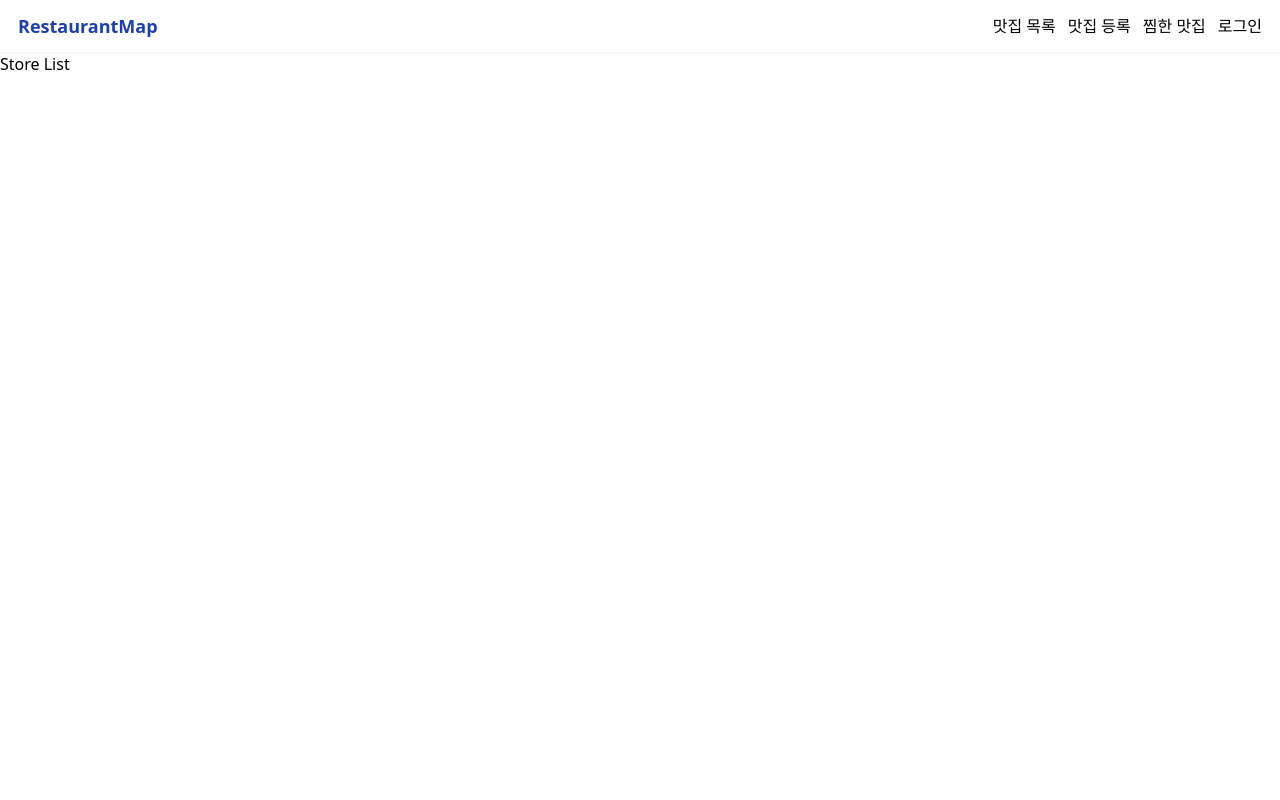
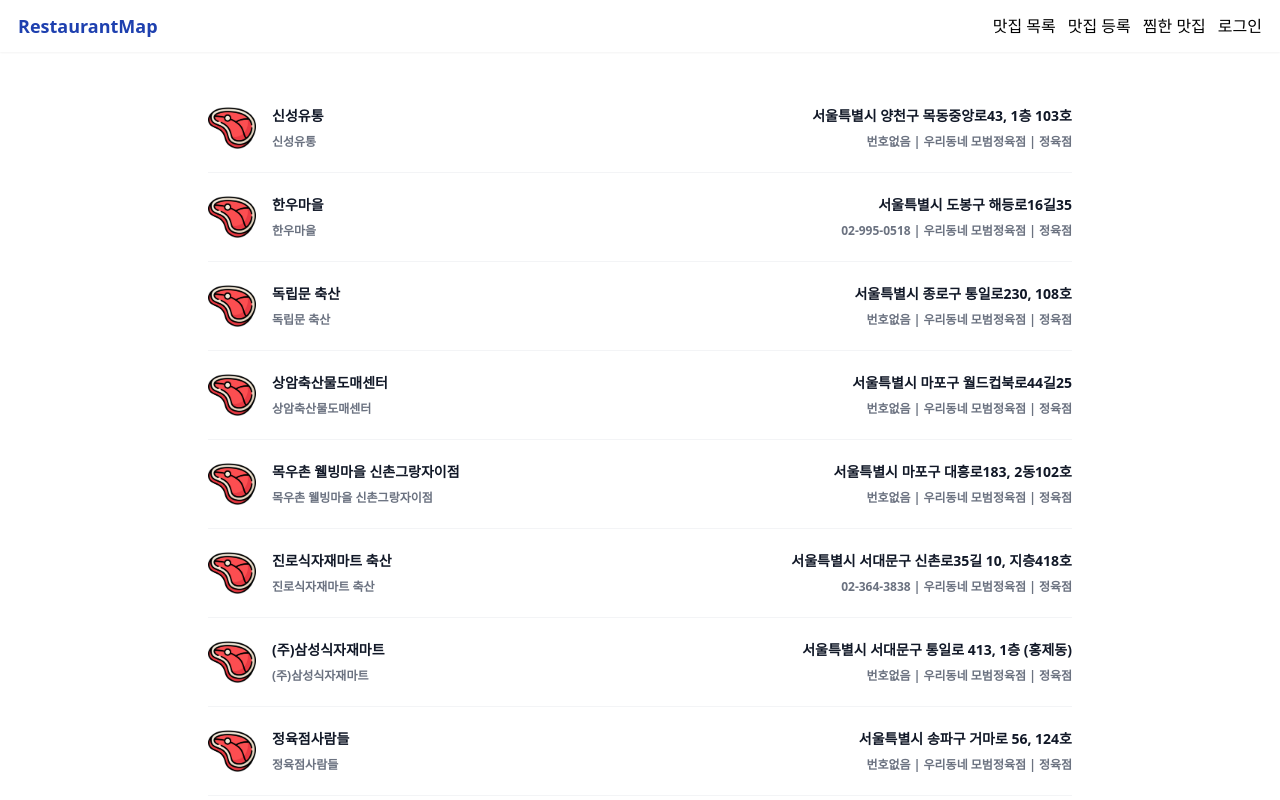
Before and after one commit to aw0605/restaurant-map, a Next.js app: page /stores in a window 1280 px wide. Shown: the top 800 px of the page. Built offline with nearby package versions, Linux system fonts and the light colour scheme; no server answers.

Commit message:
데이터 fetching

```diff
--- a/src/components/Markers.tsx
+++ b/src/components/Markers.tsx
@@ -2,18 +2,14 @@ import { useEffect, useCallback, Dispatch, SetStateAction } from "react";
 
 interface MarkerProps {
   map: any;
-  storeDatas: any[];
+  stores: any[];
   setCurrentStore: Dispatch<SetStateAction<any>>;
 }
 
-export default function Markers({
-  map,
-  storeDatas,
-  setCurrentStore,
-}: MarkerProps) {
+export default function Markers({ map, stores, setCurrentStore }: MarkerProps) {
   const loadKakoMarkers = useCallback(() => {
     if (map) {
-      storeDatas?.map((store) => {
+      stores?.map((store) => {
         let imageSrc = store?.bizcnd_code_nm
             ? `/images/markers/${store?.bizcnd_code_nm}.png`
             : "/images/markers/default.png",
@@ -60,7 +56,7 @@ export default function Markers({
         });
       });
     }
-  }, [map, storeDatas, setCurrentStore]);
+  }, [map, stores, setCurrentStore]);
 
   useEffect(() => {
     loadKakoMarkers();
--- /dev/null
+++ b/src/pages/api/stores.ts
@@ -0,0 +1,13 @@
+import type { NextApiRequest, NextApiResponse } from "next";
+import { StoreType } from "@/interface";
+
+export default async function handler(
+  req: NextApiRequest,
+  res: NextApiResponse<StoreType[]>
+) {
+  const stores = (await import("../../data/store_data.json"))[
+    "DATA"
+  ] as StoreType[];
+
+  res.status(200).json(stores);
+}
--- a/src/pages/index.tsx
+++ b/src/pages/index.tsx
@@ -2,24 +2,30 @@ import { useState } from "react";
 
 import Map from "@/components/Map";
 import Markers from "@/components/Markers";
+
 import StoreBox from "@/components/StoreBox";
+import { StoreType } from "@/interface";
 
-import storeData from "@/data/store_data.json";
-
-export default function Home() {
+export default function Home({ stores }: { stores: StoreType[] }) {
   const [map, setMap] = useState(null);
   const [currentStore, setCurrentStore] = useState(null);
-  const storeDatas = storeData["DATA"];
 
   return (
     <>
       <Map setMap={setMap} />
-      <Markers
-        storeDatas={storeDatas}
-        map={map}
-        setCurrentStore={setCurrentStore}
-      />
+      <Markers stores={stores} map={map} setCurrentStore={setCurrentStore} />
       <StoreBox store={currentStore} setStore={setCurrentStore} />
     </>
   );
 }
+
+export async function getStaticProps() {
+  const stores = await fetch(
+    `${process.env.NEXT_PUBLIC_API_URL}/api/stores`
+  ).then((res) => res.json());
+
+  return {
+    props: { stores },
+    revalidate: 60 * 60,
+  };
+}
--- a/src/pages/stores/index.tsx
+++ b/src/pages/stores/index.tsx
@@ -1,7 +1,54 @@
-export default function StoreListPage() {
+import { StoreType } from "@/interface";
+import Image from "next/image";
+
+export default function StoreListPage({ stores }: { stores: StoreType[] }) {
   return (
-    <div>
-      <h1>Store List</h1>
+    <div className="px-4 md:max-w-4xl mx-auto py-8">
+      <ul role="list" className="divide-y divide-gray-100">
+        {stores?.map((store, index) => (
+          <li className="flex justify-between gap-x-6 py-5" key={index}>
+            <div className="flex gap-x-4">
+              <Image
+                src={
+                  store?.bizcnd_code_nm
+                    ? `/images/markers/${store?.bizcnd_code_nm}.png`
+                    : "/images/markers/default.png"
+                }
+                width={48}
+                height={48}
+                alt="아이콘 이미지"
+              />
+              <div>
+                <div className="text-sm font-semibold leading-6 text-gray-900">
+                  {store?.upso_nm}
+                </div>
+                <div className="mt-1 text-xs truncate font-semibold leading-5 text-gray-500">
+                  {store?.upso_nm}
+                </div>
+              </div>
+            </div>
+            <div className="hidden sm:flex sm:flex-col sm:items-end">
+              <div className="text-sm font-semibold leading-6 text-gray-900">
+                {store?.rdn_code_nm}
+              </div>
+              <div className="mt-1 text-xs truncate font-semibold leading-5 text-gray-500">
+                {store?.tel_no || "번호없음"} | {store?.crtfc_gbn_nm} |{" "}
+                {store?.bizcnd_code_nm}
+              </div>
+            </div>
+          </li>
+        ))}
+      </ul>
     </div>
   );
 }
+
+export async function getServerSideProps() {
+  const stores = await fetch(
+    `${process.env.NEXT_PUBLIC_API_URL}/api/stores`
+  ).then((res) => res.json());
+
+  return {
+    props: { stores },
+  };
+}
```
